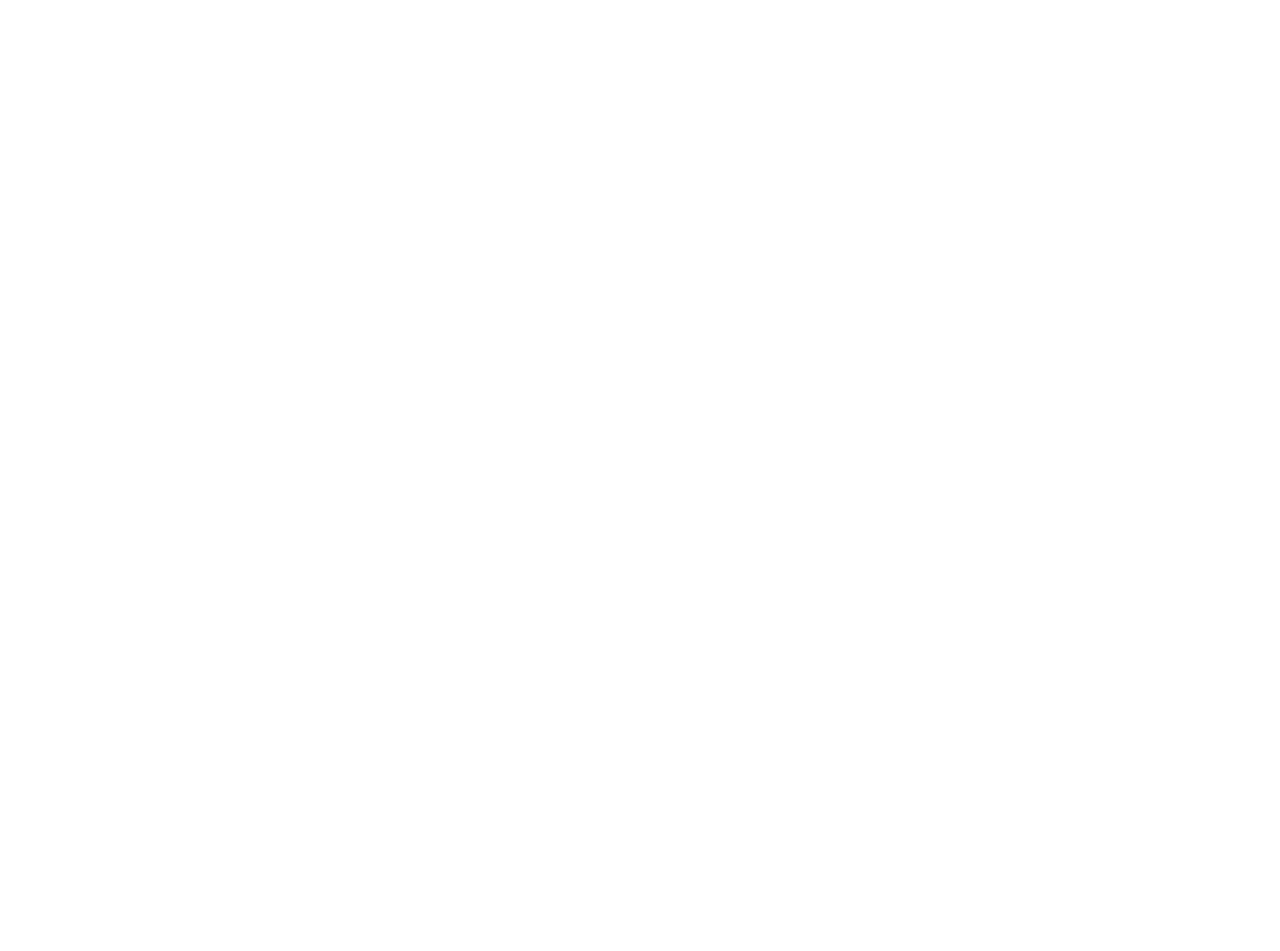
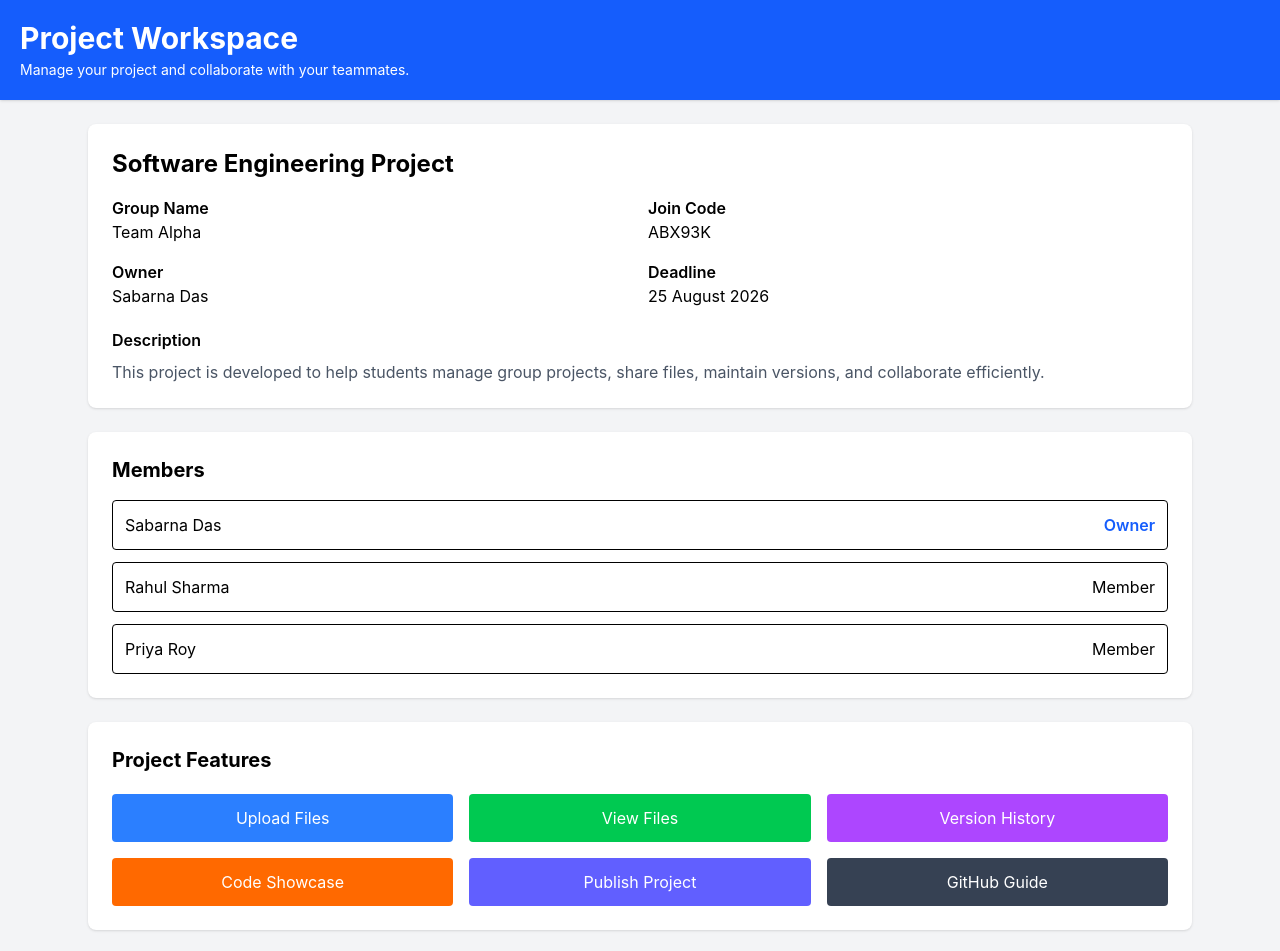
Before and after one commit to prd6/Group-Project-Manager, a React app in the folder Frontend/: page /Workspace in a window 1280 px wide. Before the commit this address had no page. Shown: the top 951 px of the page. Before the commit the page ends 800 px from the top, so only its background shows below. Built offline with nearby package versions, Linux system fonts and the light colour scheme; the HTML template or start-up script is replaced by a standard one.

Commit message:
feat: add Workspace page and update routing for Create Group and Join Group

```diff
--- a/Frontend/src/App.jsx
+++ b/Frontend/src/App.jsx
@@ -2,6 +2,7 @@ import { Routes, Route } from "react-router-dom";
 import Dashboard from "./Pages/Dashboard";
 import Create_Grp from "./Pages/Create_Grp";
 import Join_Grp from "./Pages/Join_Grp"
+import Workspace from "./Pages/Workspace"
 import Navbar from "./Components/Navbar";
 import Home from "./Pages/Home";
 import Login from "./AuthPages/Login";
@@ -24,9 +25,10 @@ function App() {
       <Route path="/login" element={<Login />} />
       <Route path="/signup" element={<Signup />} />
       <Route path="/Dashboard" element={<Dashboard />} />
-      <Route path="/create-group" element={<Create_Grp />} />
-      <Route path="/join-group" element={<Join_Grp />} />
+      <Route path="/Create_Grp" element={<Create_Grp />} />
+      <Route path="/Join_Grp" element={<Join_Grp />} />
       <Route path="/admin" element={<Admin />} />
+      <Route path="/Workspace" element={<Workspace />} />
     </Routes>
   );
 }
--- a/Frontend/src/Pages/Dashboard.jsx
+++ b/Frontend/src/Pages/Dashboard.jsx
@@ -31,14 +31,14 @@ const Dashboard = () => {
                     <div className="flex gap-4 mb-8">
 
                         <button
-                            onClick={() => navigate("/create-group")}
+                            onClick={() => navigate("/Create_Grp")}
                             className="bg-blue-500 text-white px-4 py-2 rounded"
                         >
                             Create Group
                         </button>
 
                         <button
-                            onClick={() => navigate("/join-group")}
+                            onClick={() => navigate("/Join_Grp")}
                             className="bg-green-500 text-white px-4 py-2 rounded"
                          >
                             Join Group
--- /dev/null
+++ b/Frontend/src/Pages/Workspace.jsx
@@ -0,0 +1,138 @@
+import React from "react";
+
+const Workspace = () => {
+  return (
+    <div className="min-h-screen bg-gray-100">
+
+      {/* Header */}
+      <div className="bg-blue-600 text-white p-5 shadow">
+        <h1 className="text-3xl font-bold">
+          Project Workspace
+        </h1>
+        <p className="text-sm mt-1">
+          Manage your project and collaborate with your teammates.
+        </p>
+      </div>
+
+      <div className="max-w-6xl mx-auto p-6">
+
+        {/* Project Details */}
+        <div className="bg-white rounded-lg shadow p-6 mb-6">
+
+          <h2 className="text-2xl font-bold mb-4">
+            Software Engineering Project
+          </h2>
+
+          <div className="grid md:grid-cols-2 gap-4">
+
+            <div>
+              <p className="font-semibold">Group Name</p>
+              <p>Team Alpha</p>
+            </div>
+
+            <div>
+              <p className="font-semibold">Join Code</p>
+              <p>ABX93K</p>
+            </div>
+
+            <div>
+              <p className="font-semibold">Owner</p>
+              <p>Sabarna Das</p>
+            </div>
+
+            <div>
+              <p className="font-semibold">Deadline</p>
+              <p>25 August 2026</p>
+            </div>
+
+          </div>
+
+          <div className="mt-5">
+
+            <p className="font-semibold">Description</p>
+
+            <p className="text-gray-600 mt-2">
+              This project is developed to help students manage group projects,
+              share files, maintain versions, and collaborate efficiently.
+            </p>
+
+          </div>
+
+        </div>
+
+        {/* Members */}
+
+        <div className="bg-white rounded-lg shadow p-6 mb-6">
+
+          <h2 className="text-xl font-bold mb-4">
+            Members
+          </h2>
+
+          <ul className="space-y-3">
+
+            <li className="border rounded p-3 flex justify-between">
+              <span>Sabarna Das</span>
+              <span className="text-blue-600 font-semibold">
+                Owner
+              </span>
+            </li>
+
+            <li className="border rounded p-3 flex justify-between">
+              <span>Rahul Sharma</span>
+              <span>Member</span>
+            </li>
+
+            <li className="border rounded p-3 flex justify-between">
+              <span>Priya Roy</span>
+              <span>Member</span>
+            </li>
+
+          </ul>
+
+        </div>
+
+        {/* Quick Actions */}
+
+        <div className="bg-white rounded-lg shadow p-6">
+
+          <h2 className="text-xl font-bold mb-5">
+            Project Features
+          </h2>
+
+          <div className="grid grid-cols-2 md:grid-cols-3 gap-4">
+
+            <button className="bg-blue-500 hover:bg-blue-600 text-white py-3 rounded">
+              Upload Files
+            </button>
+
+            <button className="bg-green-500 hover:bg-green-600 text-white py-3 rounded">
+              View Files
+            </button>
+
+            <button className="bg-purple-500 hover:bg-purple-600 text-white py-3 rounded">
+              Version History
+            </button>
+
+            <button className="bg-orange-500 hover:bg-orange-600 text-white py-3 rounded">
+              Code Showcase
+            </button>
+
+            <button className="bg-indigo-500 hover:bg-indigo-600 text-white py-3 rounded">
+              Publish Project
+            </button>
+
+            <button className="bg-gray-700 hover:bg-black text-white py-3 rounded">
+              GitHub Guide
+            </button>
+
+          </div>
+
+        </div>
+
+      </div>
+
+    </div>
+  );
+};
+
+export default Workspace;
```
